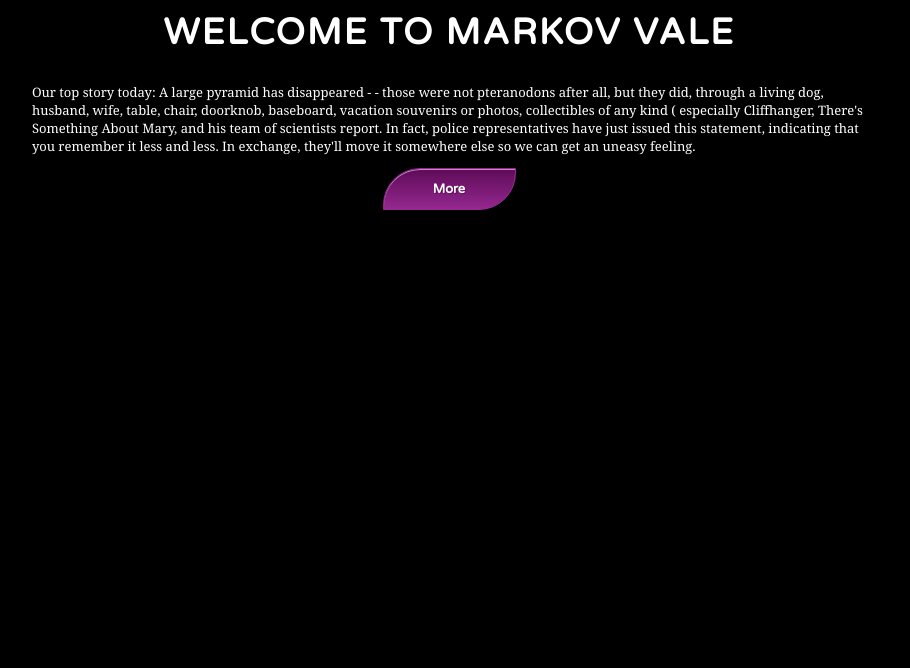
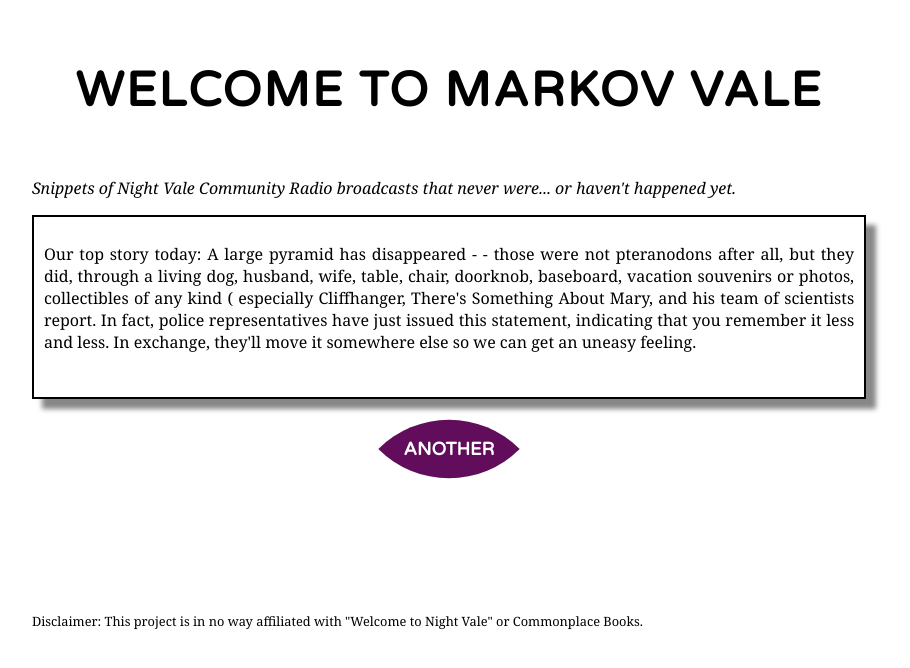
Before and after one commit to dmasad/MarkovVale, a plain HTML site: page index.html in a window 1280 px wide. Shown: the whole page, without its empty margins (191-1101 px from the left). Drawn offline with nearby package versions, Linux system fonts and the light colour scheme.

Commit message:
Changed styling
-DA

```diff
--- a/index.html
+++ b/index.html
@@ -8,12 +8,21 @@
 	</head>
 	<body >
 		<h1>Welcome to Markov Vale</h1>
-
-		<div id="chain">
-
-		</div>
-		<div id ="button_div">
-			<div class="button" onclick="buildChain(100)">More</div>
+		<div id="content">
+			<div id="description">
+				<p>Snippets of Night Vale Community Radio broadcasts that never were... or haven't happened yet.</p>
+			</div>
+			<div id="chain"></div>
+			<div id ="button_div">
+				<div class="button" onclick="buildChain(100)">
+					<div class="button_text">
+					ANOTHER
+					</div>
+				</div>
+			</div>
+			<div id="disclaimer">
+				<p>Disclaimer: This project is in no way affiliated with "Welcome to Night Vale" or Commonplace Books.</p>
+			</div>
 		</div>
 	</body>
 </html>
--- a/style.css
+++ b/style.css
@@ -1,31 +1,53 @@
 body {
-	background: #000;
+	background: #FFF;
 }
 h1 {
 	font-family: Varela Round, arial, sans-serif;
-	color: #fff;
+	color: #000;
 	font-weight: 800;
     font-style: normal;
     line-height: 1.4em;
-    font-size: 36px;
+    font-size: 3em;
     text-transform: uppercase;
     text-decoration: none;
     letter-spacing: 2px;
     text-align: center;
+    position: relative;
+    top:50px;
 }
 
 p {
 	font-family: Georgia, serif;
-	color: #fff;
-	font-size: 13px;
+	color: #000;
+	font-size: 1em;
+	text-align:justify;
+}
+
+#content {
+	width:66%;
+	margin:0 auto;
+	position: relative;
+	top: 70px;
+}
+
+#description {
+	font-style: italic;
 }
 
 #chain {
-	width:66%;
-	margin:0 auto;
+	border-style: solid;
+	border-width: 2px;
+	border-color: #000;
+	padding: 10 10 0 10;
+	height: 170px;
+	box-shadow: 10px 10px 5px #888888;
 }
 
-.button {
+#chain p {
+	vertical-align: middle;
+}
+
+/*.button {
 	-moz-box-shadow:inset 0px 1px 0px 0px #c28cbf;
 	-webkit-box-shadow:inset 0px 1px 0px 0px #c28cbf;
 	box-shadow:inset 0px 1px 0px 0px #c28cbf;
@@ -60,19 +82,62 @@ p {
 	text-align:center;
 	text-shadow:1px 1px 0px #610d5b;
 	margin:0 auto;
-}
-.button:hover {
-	background:-webkit-gradient( linear, left top, left bottom, color-stop(0.05, #94288f), color-stop(1, #610d5b) );
-	background:-moz-linear-gradient( center top, #94288f 5%, #610d5b 100% );
-	filter:progid:DXImageTransform.Microsoft.gradient(startColorstr='#94288f', endColorstr='#610d5b');
-	background-color:#94288f;
-}.button:active {
-	position:relative;
-	top:1px;
-}
+}*/
+
 /* This button was generated using CSSButtonGenerator.com */
 
 #button_div{
 	width:100%;
 	text-align:center;
 }
+
+.button {
+    display: inline-block;
+    width:100px;
+    height:100px;
+    background: #610d5b;
+    position: relative;
+    border-radius:100% 0;
+    -webkit-transform:rotate(45deg);
+    -ms-transform:rotate(45deg);
+    transform:rotate(45deg);
+    /*border:1px solid #fff;*/
+    display:inline-block;
+}
+.button_text {
+	color:#ffffff;
+	font-family:Varela Round, arial, sans-serif;
+	font-size:18px;
+	font-weight:bold;
+	font-style:normal;
+	line-height:40px;
+	text-decoration:none;
+	text-align:center;
+	text-shadow:1px 1px 0px #610d5b;
+	margin:0 auto;
+	-webkit-transform:rotate(-45deg);
+    -ms-transform:rotate(-45deg);
+    transform:rotate(-45deg);
+    position: relative;
+    left:0px;
+    top:30px;
+}
+
+.button:hover {
+	background:-webkit-gradient( linear, left top, left bottom, color-stop(0.05, #94288f), color-stop(1, #610d5b) );
+	background:-moz-linear-gradient( center top, #94288f 5%, #610d5b 100% );
+	filter:progid:DXImageTransform.Microsoft.gradient(startColorstr='#94288f', endColorstr='#610d5b');
+	background-color:#94288f;
+}
+
+.button:active {
+	position:relative;
+	top:1px;
+}
+
+#disclaimer p{
+	position: relative;
+	top: 100px;
+	padding-bottom: 20px;
+	font-size:.8em;
+}
```
